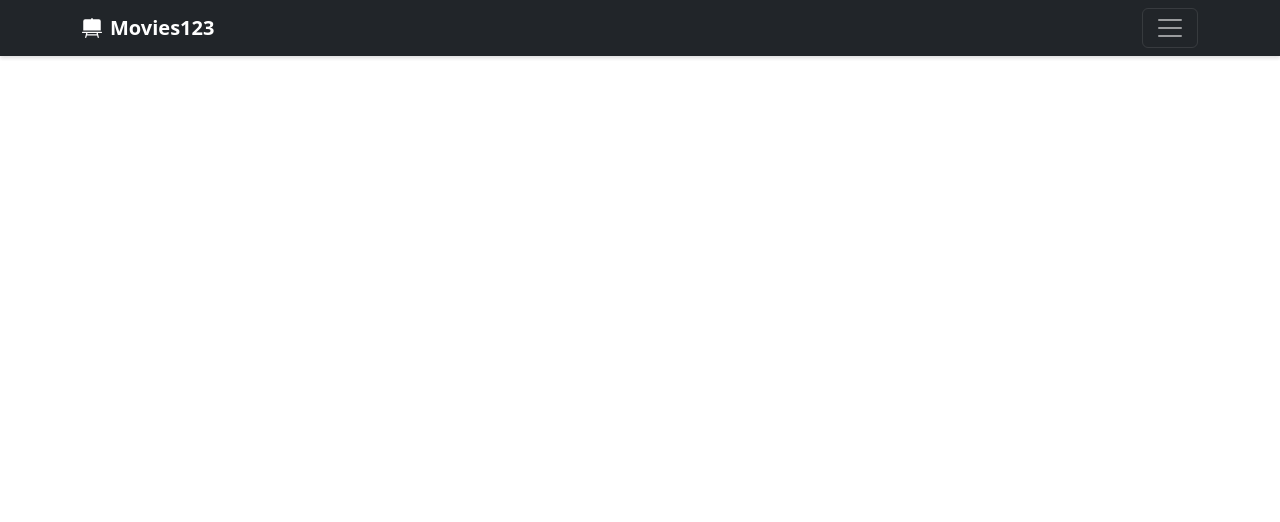
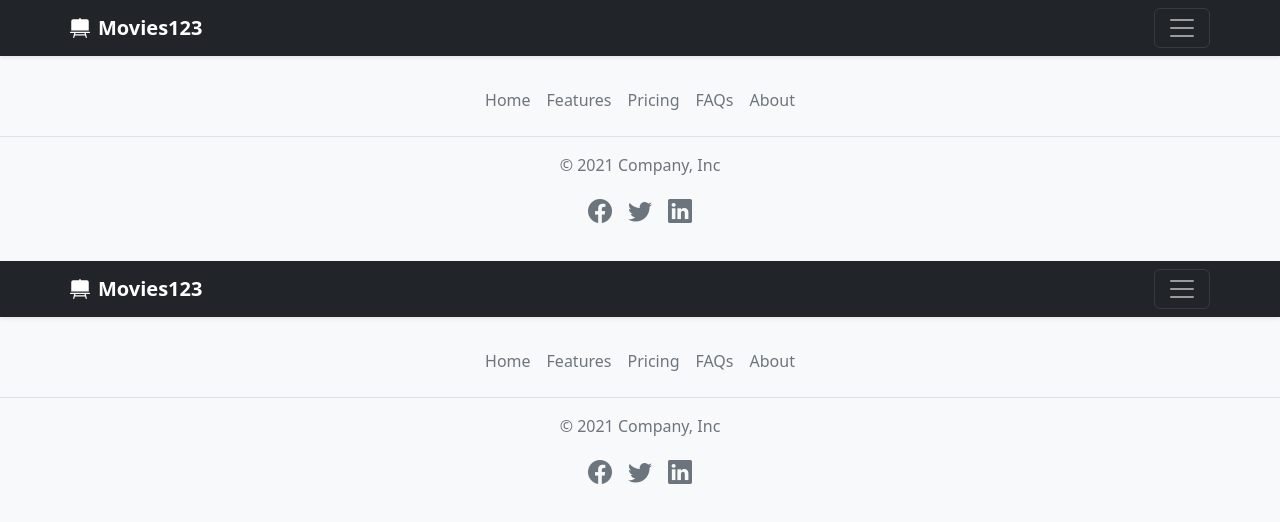
Before and after one commit to likithsai/movie-site-angular, an Angular app: page / in a window 1280 px wide. Shown: the top 522 px of the page. Built offline with nearby package versions, Linux system fonts and the light colour scheme.

Commit message:
Added routing config, JSON file for data, Minor UI changes

```diff
--- a/angular.json
+++ b/angular.json
@@ -32,6 +32,7 @@
             ],
             "styles": [
               "./node_modules/bootstrap/dist/css/bootstrap.min.css",
+              "./node_modules/bootstrap-icons/font/bootstrap-icons.css",
               "src/styles.scss"
             ],
             "scripts": [
--- a/package.json
+++ b/package.json
@@ -5,6 +5,7 @@
     "ng": "ng",
     "start": "ng serve",
     "build": "ng build",
+    "build-prod": "ng build --prod --output-hashing=none",
     "watch": "ng build --watch --configuration development",
     "test": "ng test"
   },
@@ -19,6 +20,7 @@
     "@angular/platform-browser-dynamic": "~13.1.0",
     "@angular/router": "~13.1.0",
     "bootstrap": "^5.2.2",
+    "bootstrap-icons": "^1.9.1",
     "jquery": "^3.6.1",
     "popper.js": "^1.16.1",
     "rxjs": "~7.4.0",
@@ -26,7 +28,7 @@
     "zone.js": "~0.11.4"
   },
   "devDependencies": {
-    "@angular-devkit/build-angular": "~13.1.2",
+    "@angular-devkit/build-angular": "^13.3.9",
     "@angular/cli": "~13.1.2",
     "@angular/compiler-cli": "~13.1.0",
     "@types/jasmine": "~3.10.0",
--- a/src/app/app.component.html
+++ b/src/app/app.component.html
@@ -1 +1,3 @@
+<router-outlet></router-outlet>
 <app-header [headerTitle]="'Movies123'"></app-header>
+<app-footer></app-footer>
--- a/src/app/app.module.ts
+++ b/src/app/app.module.ts
@@ -1,15 +1,22 @@
 import { NgModule } from '@angular/core';
 import { BrowserModule } from '@angular/platform-browser';
+import { RouterModule, Routes } from '@angular/router'
 import { AppComponent } from './app.component';
 import { HeaderComponent } from './components/header/header.component';
+import { FooterComponent } from './components/footer/footer.component';
+
+const routes: Routes = [
+  { path: '', component: AppComponent },
+];
 
 @NgModule({
   declarations: [
     AppComponent,
-    HeaderComponent
+    HeaderComponent,
+    FooterComponent
   ],
   imports: [
-    BrowserModule
+    BrowserModule, RouterModule.forRoot(routes)
   ],
   providers: [],
   bootstrap: [AppComponent]
--- /dev/null
+++ b/src/app/components/footer/footer.component.html
@@ -0,0 +1,16 @@
+<footer class="py-4 bg-light">
+    <ul class="nav justify-content-center border-bottom pb-3 mb-3">
+      <li class="nav-item"><a href="#" class="nav-link px-2 text-muted">Home</a></li>
+      <li class="nav-item"><a href="#" class="nav-link px-2 text-muted">Features</a></li>
+      <li class="nav-item"><a href="#" class="nav-link px-2 text-muted">Pricing</a></li>
+      <li class="nav-item"><a href="#" class="nav-link px-2 text-muted">FAQs</a></li>
+      <li class="nav-item"><a href="#" class="nav-link px-2 text-muted">About</a></li>
+    </ul>
+    <p class="text-center text-muted mb-2">© 2021 Company, Inc</p>
+    <ul class="nav justify-content-center">
+        <li class="nav-item"><a href="#" class="nav-link px-2 text-muted"><i class="bi bi-facebook fs-4"></i></a></li>
+        <li class="nav-item"><a href="#" class="nav-link px-2 text-muted"><i class="bi bi-twitter fs-4"></i></a></li>
+        <li class="nav-item"><a href="#" class="nav-link px-2 text-muted"><i class="bi bi-linkedin fs-4"></i></a></li>
+      </ul>
+
+</footer>
--- /dev/null
+++ b/src/app/components/footer/footer.component.ts
@@ -0,0 +1,16 @@
+import { Component, OnInit } from '@angular/core';
+
+@Component({
+  selector: 'app-footer',
+  templateUrl: './footer.component.html',
+  styleUrls: ['./footer.component.scss']
+})
+
+export class FooterComponent implements OnInit {
+
+  constructor() { }
+
+  ngOnInit(): void {
+  }
+
+}
--- a/src/app/components/header/header.component.html
+++ b/src/app/components/header/header.component.html
@@ -10,7 +10,7 @@
       </div>
     </div>
     <div class="navbar navbar-dark bg-dark shadow-sm">
-      <div class="container">
+      <div class="container px-5 px-lg-0">
         <a href="#" class="navbar-brand d-flex align-items-center">
             <svg xmlns="http://www.w3.org/2000/svg" width="20" height="20" fill="currentColor" class="bi bi-easel2-fill me-2" viewBox="0 0 16 16">
                 <path d="M8.447.276a.5.5 0 0 0-.894 0L7.19 1H2.5A1.5 1.5 0 0 0 1 2.5V10h14V2.5A1.5 1.5 0 0 0 13.5 1H8.809L8.447.276Z"/>
--- a/src/app/components/header/header.component.ts
+++ b/src/app/components/header/header.component.ts
@@ -5,6 +5,7 @@ import { Component, OnInit, Input } from '@angular/core';
   templateUrl: './header.component.html',
   styleUrls: ['./header.component.scss']
 })
+
 export class HeaderComponent implements OnInit {
   @Input() headerTitle: String;
 
```
Also changed, not shown: src/app/data/data.json (added, +16 -0 lines), src/app/routes/app-routing/app-routing.module.ts (added, +12 -0 lines), src/app/components/footer/footer.component.scss (added), 2 other files (tests, documents, lock files or other folders).
